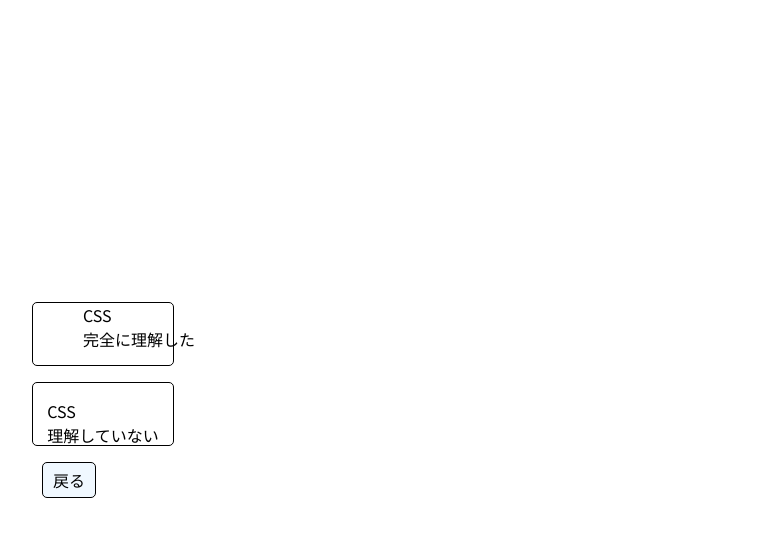
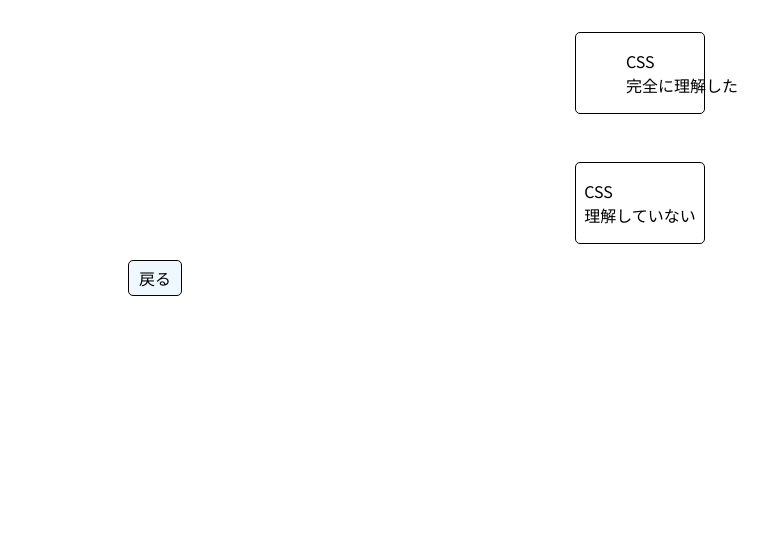
Before and after one commit to Drkoukichi/portfoliio, a React (Vite) app: page /css in a window 1280 px wide. Shown: the top 536 px of the page, without its empty margins (0-768 px from the left). Built offline with nearby package versions, Linux system fonts and the light colour scheme.

Commit message:
alt要素を追加、css理解ページを中央に配置

```diff
--- a/src/components/CaTech.tsx
+++ b/src/components/CaTech.tsx
@@ -1,13 +1,16 @@
 import styles from "./css/caTech.module.scss"
+
 
 function CaTech(){
     return (
         <>
-        <div className={styles.bgpage}>
-            <div className={styles.title}>
-                <h1>Catech</h1>
+            <div className={styles.body}>
+                <div className={styles.bgpage}>
+                    <div className={styles.title}>
+                        <h1>Catch</h1>
+                    </div>
+                </div>
             </div>
-        </div>
         </>
     )
 
--- a/src/components/CssRikai.tsx
+++ b/src/components/CssRikai.tsx
@@ -4,22 +4,27 @@ import { Link } from "react-router-dom";
 function CssRikai(){
   return(
     <>
-    <div className={styles.back}>
+      <div className={styles.body}>
+        <div className={styles.backUp}>
           <div className={styles.box}>
               <p className = {styles.box__text}>
                 CSS<br />
                 完全に理解した
               </p>
           </div>
-
+        </div>
+        <div className={styles.backDown}>
             <div className={styles.notbox}>
               <p className = {styles.box__text}>
                 CSS<br />
                 理解していない
               </p>
           </div>
+        </div>
         <Link to ="/" ><button className={styles.button}>戻る</button></Link>
     </div>
+
+
     </>
   )
 }
--- a/src/components/Top.tsx
+++ b/src/components/Top.tsx
@@ -13,14 +13,14 @@ function Top() {
       <div className ={styles.body}>
       <div className={styles.bgpage}>
         <div className={`${styles.title}`}>
-          <img className={styles.titleimg} src={koukichi_img}/>
+          <img className={styles.titleimg} alt={"アイコン"} src={koukichi_img}/>
           <div className={styles.myname} >
             <h1>Koukichi.net</h1>
             <p className='p'> Hi I'm Koshi Murata (村田 航志)</p>
 
           </div>
           <div className={styles.title_img}>
-            <a href="https://github.com/Drkoukichi"><img className='github_img' src={github}/></a>
+            <a href="https://github.com/Drkoukichi"><img className='github_img' alt={"githubのアイコン"} src={github}/></a>
           </div>
         </div>
         <div className={`${styles.flex}`}>
--- a/src/components/css/Top.module.scss
+++ b/src/components/css/Top.module.scss
@@ -1,10 +1,11 @@
 @import url('https://fonts.googleapis.com/css2?family=Noto+Sans+JP:wght@100..900&display=swap');
 
 
+
 .body{
-  margin: 0px;
-  padding: 0px;
-  background-color: #ffffe0;
+
+  margin: 0;
+  padding: 0;
   font-family: "Noto Sans JP", sans-serif;
   font-optical-sizing: auto;
   font-style: normal;
@@ -16,10 +17,7 @@
   width: 90%;
   margin-left: auto;
   margin-right: auto;
-  padding-top: 1rem;
-  padding-bottom: 1rem;
-  padding-left: 1rem;
-  padding-right: 1rem;
+  padding: 1rem;
   border-radius: 10px;
   box-shadow: 0 0 10px rgba(0, 0, 0, 0.1);
   @media screen and (max-width:700px) {
@@ -37,7 +35,7 @@
 
 }
 .pl0{
-  padding-bottom: 0px;
+  padding-bottom: 0;
 }
 
 .ph1{
@@ -45,11 +43,11 @@
 }
 
 .m0{
-  margin: 0px;
+  margin: 0;
 }
 
 .ph0{
-  padding-top: 0px;
+  padding-top: 0;
 }
 
 .langicon{
@@ -64,9 +62,9 @@
 .title{
   display:  flex;
   margin-top: 2rem;
-  padding-left:0rem;
+  padding-left:0;
   @media screen and (max-width:700px) {
-    padding-left:0rem;
+    padding-left:0;
   }
   .snsLinks{
     width: 25%;
@@ -87,7 +85,7 @@
 }
 
 .snsLinks{
-  display:frex;
+  display:flex;
   flex-direction: row;
 }
 
@@ -112,7 +110,7 @@
   font-size: 1.25rem;
 
   p{
-    margin: 0px;
+    margin: 0;
     @media screen and (max-width:700px) {
       font-size: 1rem;
 
@@ -124,7 +122,7 @@
       font-size: 2rem;
 
     }
-    margin:0px;
+    margin:0;
   }
 }
 
@@ -145,40 +143,37 @@
 
 
 .selfintrobody{
-  margin-top: 0px;
+  margin-top: 0;
   margin-left: 2rem;
   margin-right: 1rem;
   font-size: 14px;
-  padding-left: 0px;
+  padding-left: 0;
   li{
     font-size :1.5rem
   }
   p{
-    margin-top: 0px;
+    margin-top: 0;
     font-size :16px
   }
   h2{
     margin-top: 1rem;
-    margin-bottom: 0rem;
+    margin-bottom: 0;
   }
 }
 
 
 .selfintrotitle{
   font-size: 2.5rem;
-  margin-top: 0px;
+  margin-top: 0;
   margin-left: 2rem;
   margin-right: 2rem;
-  padding-left: 0px;
-  padding: 0rem;
-  padding-bottom: 0px;
+  padding: 0;
 
 }
 
 .linkguide{
-  margin: 0px;
-  padding: 0px;
-  padding-left: 2rem;
+  margin: 0;
+  padding: 0 0 0 2rem;
   font-size: 20px;
 }
 
--- a/src/components/css/caTech.module.scss
+++ b/src/components/css/caTech.module.scss
@@ -1,6 +1,7 @@
 @import url('https://fonts.googleapis.com/css2?family=Noto+Sans+JP:wght@100..900&display=swap');
-
-body{
+.body{
+  width: 100%;
+  height: 100%;
   background-color: #ffffe0;
   font-family: "Noto Sans JP", sans-serif;
   font-optical-sizing: auto;
@@ -13,10 +14,7 @@ body{
   width: 90%;
   margin-left: auto;
   margin-right: auto;
-  padding-top: 1rem;
-  padding-bottom: 1rem;
-  padding-left: 1rem;
-  padding-right: 1rem;
+  padding:1rem;
   border-radius: 10px;
   box-shadow: 0 0 10px rgba(0, 0, 0, 0.1);
   @media screen and (max-width:700px) {
@@ -28,9 +26,9 @@ body{
 .title{
   display:  flex;
   margin-top: 2rem;
-  padding-left:0rem;
+  padding-left:0;
   @media screen and (max-width:700px) {
-    padding-left:0rem;
+    padding-left:0;
   }
   .snsLinks{
     width: 25%;
--- a/src/components/css/cssRikai.module.scss
+++ b/src/components/css/cssRikai.module.scss
@@ -1,6 +1,8 @@
 @import url('https://fonts.googleapis.com/css2?family=Noto+Sans+JP:wght@100..900&display=swap');
 
-body{
+.body{
+  width: 100vw;
+  height: 100vh;
   background-color:#ffffff;
   font-family: "Noto Sans JP", sans-serif;
   font-optical-sizing: auto;
@@ -16,12 +18,21 @@ body{
   padding: 5px 10px;
   cursor: pointer;
   font-size: 16px;
-  margin-left: 10px;
+  margin-left: 10%;
+  color: black;
 
 }
 
-.back{
-  margin-left: 2rem;
+.backUp{
+  display: flex;
+  padding-top:2rem;
+
+  justify-content: center;
+}
+.backDown{
+  display: flex;
+  padding-top:2rem;
+  justify-content: center;
 }
 
 .box {
@@ -29,12 +40,12 @@ body{
   position: relative;
   border: 1px solid #000;
   border-radius: 5px;
-  width: 140px;
-  height: 62px;
+  width: 8rem;
+  height: 5rem;
   .box__text {
     white-space: nowrap;
     margin-left: 50px;
-    margin-top: 0px;
+    margin-top: 1rem;
   }
 }
 
@@ -44,8 +55,8 @@ body{
   position: relative;
   border: 1px solid #000;
   border-radius: 5px;
-  width: 140px;
-  height: 62px;
+  width: 8rem;
+  height: 5rem;
   .box__text {
     display: flex;
     justify-content: center;
--- a/src/index.css
+++ b/src/index.css
@@ -3,9 +3,11 @@
   line-height: 1.5;
   font-weight: 400;
 
+  background-color:#ffffe0;
+
   color-scheme: light dark;
   color: rgba(255, 255, 255, 0.87);
-  background-color: #242424;
+
 
   font-synthesis: none;
   text-rendering: optimizeLegibility;
```
Lines whose indentation alone changed are shown as unchanged.
